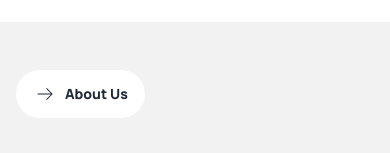
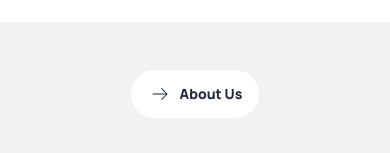
Before and after one commit to Mezbaur/assignment-03, a plain HTML site: page index.html in a window 390 px wide. Shown: the part 689-842 px from the top of the page. Drawn offline with nearby package versions, Linux system fonts and the light colour scheme.

Commit message:
Project Completed

```diff
--- a/index.html
+++ b/index.html
@@ -115,10 +115,12 @@
             src="assets/Rectangle.png"
             class="max-w-sm rounded-lg shadow-2xl" />
           <div class=" max-w-96 w-full lg:max-w-none lg:w-auto">
-            <a class="btn btn-ghost font-extrabold bg-white rounded-3xl px-4 py-0"><svg xmlns="http://www.w3.org/2000/svg" fill="none" viewBox="0 0 24 24" stroke-width="1.5" stroke="currentColor" class="size-6 rounded-xl p-1 rotate-45">
-              <path stroke-linecap="round" stroke-linejoin="round" d="m4.5 19.5 15-15m0 0H8.25m11.25 0v11.25" />
-            </svg>
-             About Us</a>
+            <div class="text-center lg:text-start">
+              <a class="btn btn-ghost font-extrabold bg-white rounded-3xl px-4 py-0"><svg xmlns="http://www.w3.org/2000/svg" fill="none" viewBox="0 0 24 24" stroke-width="1.5" stroke="currentColor" class="size-6 rounded-xl p-1 rotate-45">
+                <path stroke-linecap="round" stroke-linejoin="round" d="m4.5 19.5 15-15m0 0H8.25m11.25 0v11.25" />
+              </svg>
+               About Us</a>
+            </div>
             <h1 class="text-[35px] lg:text-5xl font-black py-6 text-center lg:text-left">We design thoughtful, <br> liveable spaces</h1>
             <p class="pb-6 max-w-xl text-[#737373] font-medium text-center lg:text-left">
               The barn house captivates with its blend of rustic charm and modern sophistication, featuring weathered wood, sleek metal accents.
@@ -148,9 +150,6 @@
           </div>
         </div>
       </div>
-
-
-
       <!-- Floating card -->
       <div class="bg-base-200 h-auto lg:h-[350px] border border-base-200">
         <div class="card bg-white max-w-6xl shadow-xl grid grid-cols-1 lg:grid-cols-4 place-items-center mx-auto mt-3 mb-12 lg:mt-12 lg:mb-[100px] pt-8 w-80 lg:w-auto">
```
